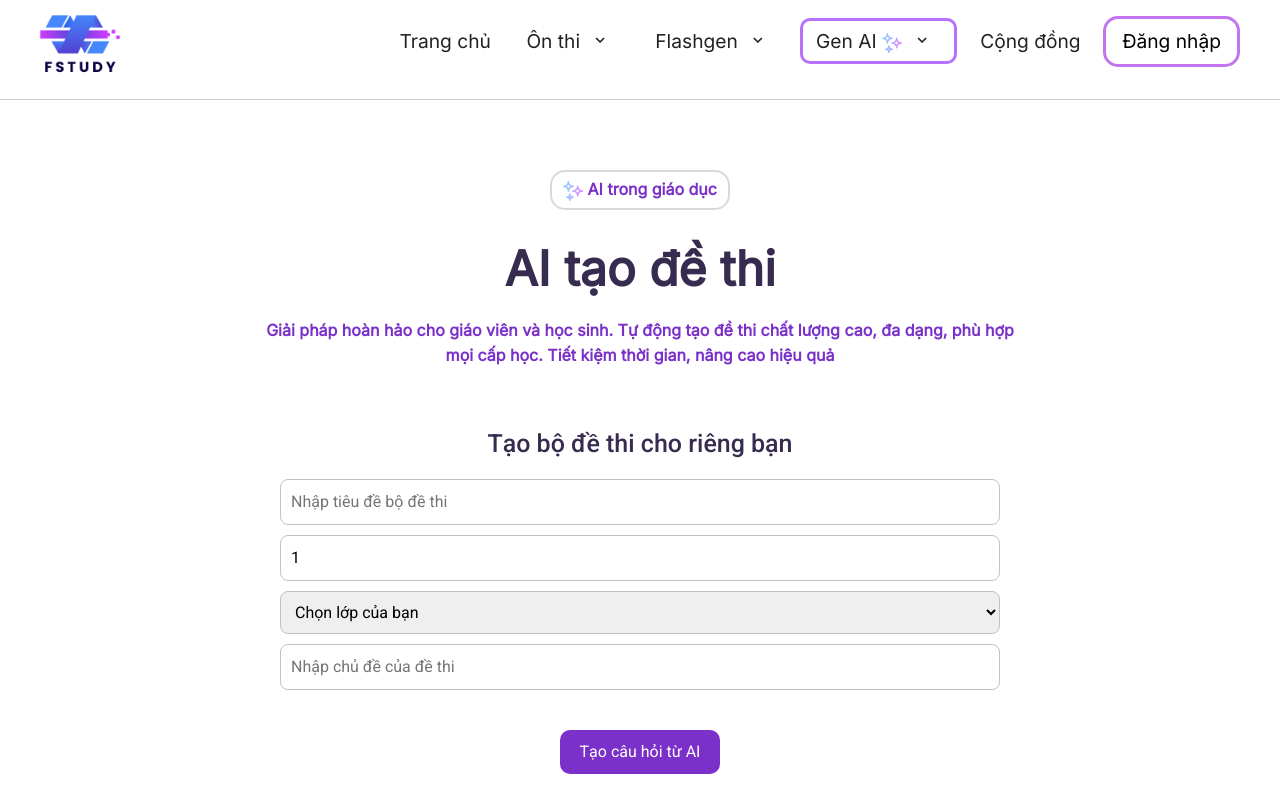
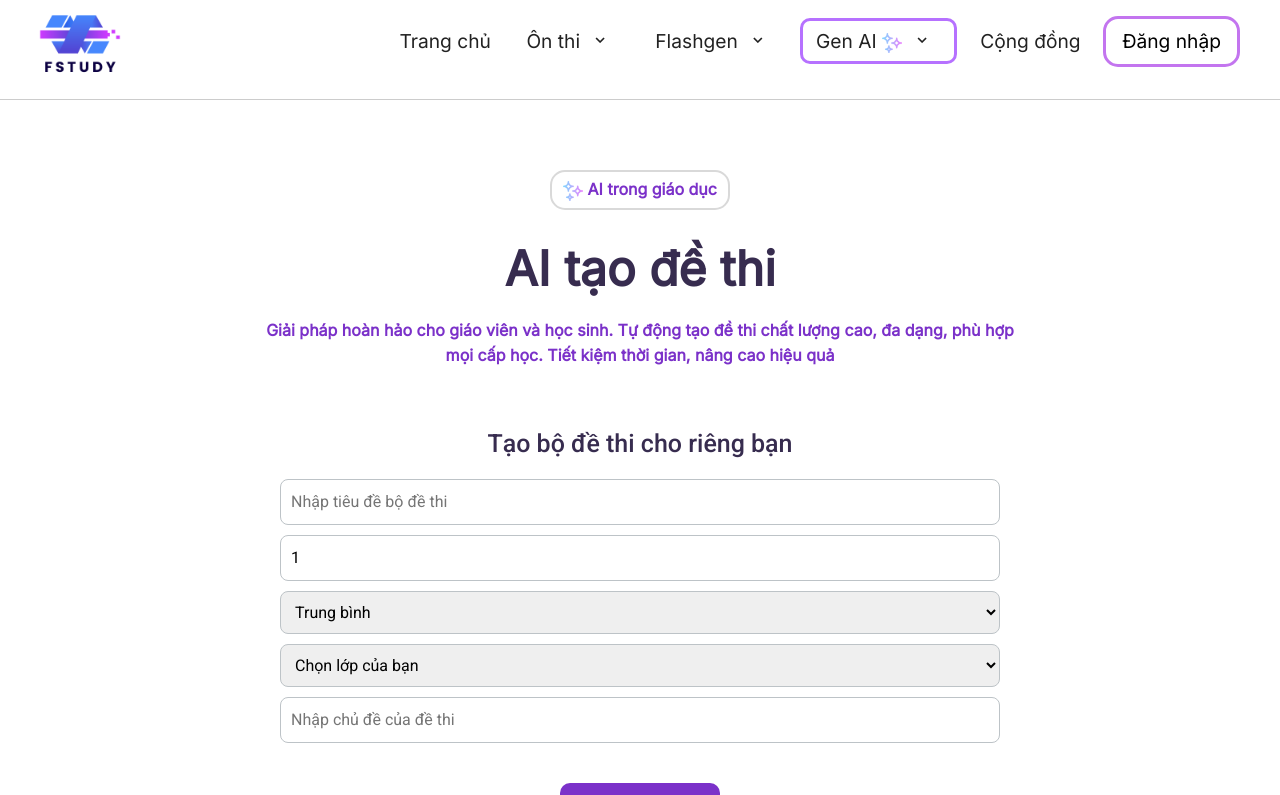
Before and after one commit to Thanhdat3010/ChemGenie, a React (Create React App) app: page /CreateQuiz in a window 1280 px wide. Shown: the top 795 px of the page. Built offline with nearby package versions, Linux system fonts and the light colour scheme.

Commit message:
update-CreateQuiz

```diff
--- a/src/routes/CreateQuiz.js
+++ b/src/routes/CreateQuiz.js
@@ -20,6 +20,7 @@ const CreateQuiz = () => {
   const [currentQuestion, setCurrentQuestion] = useState({ ...initialQuestionState });
   const [quizTitle, setQuizTitle] = useState('');
   const [numQuestions, setNumQuestions] = useState(1);
+  const [difficulty, setDifficulty] = useState('medium');
   const [grade, setGrade] = useState('');
   const [topic, setTopic] = useState('');
   const [file, setFile] = useState(null);
@@ -41,7 +42,7 @@ const CreateQuiz = () => {
   const generateQuestionsFromAI = async (text) => {
     try {
       const model = genAI.getGenerativeModel({ model: "gemini-1.5-flash" });
-      const prompt = `Hãy tạo cho tôi ${numQuestions} câu hỏi trắc nghiệm có đáp án và giải thích kèm theo từ văn bản sau: ${text} với cấu trúc:
+      const prompt = `Hãy tạo cho tôi ${numQuestions} câu hỏi trắc nghiệm với độ khó ${difficulty} có đáp án và giải thích kèm theo từ văn bản sau: ${text} với cấu trúc:
       [
         {
           type: "multiple-choice",
@@ -122,13 +123,24 @@ const CreateQuiz = () => {
 
     try {
       const model = genAI.getGenerativeModel({ model: "gemini-1.5-flash" });
-      const prompt = `Hãy tạo cho tôi ${numQuestions} câu hỏi trắc nghiệm môn hoá lớp ${grade} với chủ đề ${topic} có đáp án và giải thích kèm theo. Kết quả trả ra dạng JSON`;
+      const prompt = `Hãy tạo cho tôi ${numQuestions} câu hỏi trắc nghiệm môn hoá lớp ${grade} với chủ đề ${topic} và độ khó ${difficulty} có đáp án và giải thích kèm theo. Kết quả trả ra dạng JSON với cấu trúc sau:
+      [
+        {
+          type: "multiple-choice",
+          "question": "Câu hỏi 1",
+          "options": ["Đáp án A", "Đáp án B", "Đáp án C", "Đáp án D"],
+          "answer": "Đáp án đúng",
+          "explanation": "Giải thích cho đáp án đúng"
+        },
+      ]
+      `;
       const result = await model.generateContent(prompt);
       const response = await result.response;
       const text = response.text();
       // Giả sử text trả về là một chuỗi JSON các câu hỏi
       const cleanText = text.replace(/`/g, ''); // Thay thế tất cả các backtick
       const cleanText1 = cleanText.replace(/json/g, ''); // Thay thế tất cả các backtick
+      console.log(cleanText1);
       const generatedQuestions = JSON.parse(cleanText1);
       // Kiểm tra nếu generatedQuestions là một mảng
       const questionsArray = Array.isArray(generatedQuestions) ? generatedQuestions : [generatedQuestions];
@@ -264,7 +276,7 @@ const CreateQuiz = () => {
         onChange={(e) => setQuizTitle(e.target.value)}
         placeholder="Nhập tiêu đề bộ đề thi"
       />
-              <input
+          <input
           id="numQuestions"
           name="numQuestions"
           type="number"
@@ -272,6 +284,11 @@ const CreateQuiz = () => {
           onChange={(e) => setNumQuestions(e.target.value)}
           placeholder="Nhập số lượng câu hỏi"
         />
+         <select value={difficulty} onChange={(e) => setDifficulty(e.target.value)}>
+            <option value="easy">Dễ</option>
+            <option value="medium">Trung bình</option>
+            <option value="hard">Khó</option>
+          </select>
         <select
           id="grade"
           name="grade"
```
